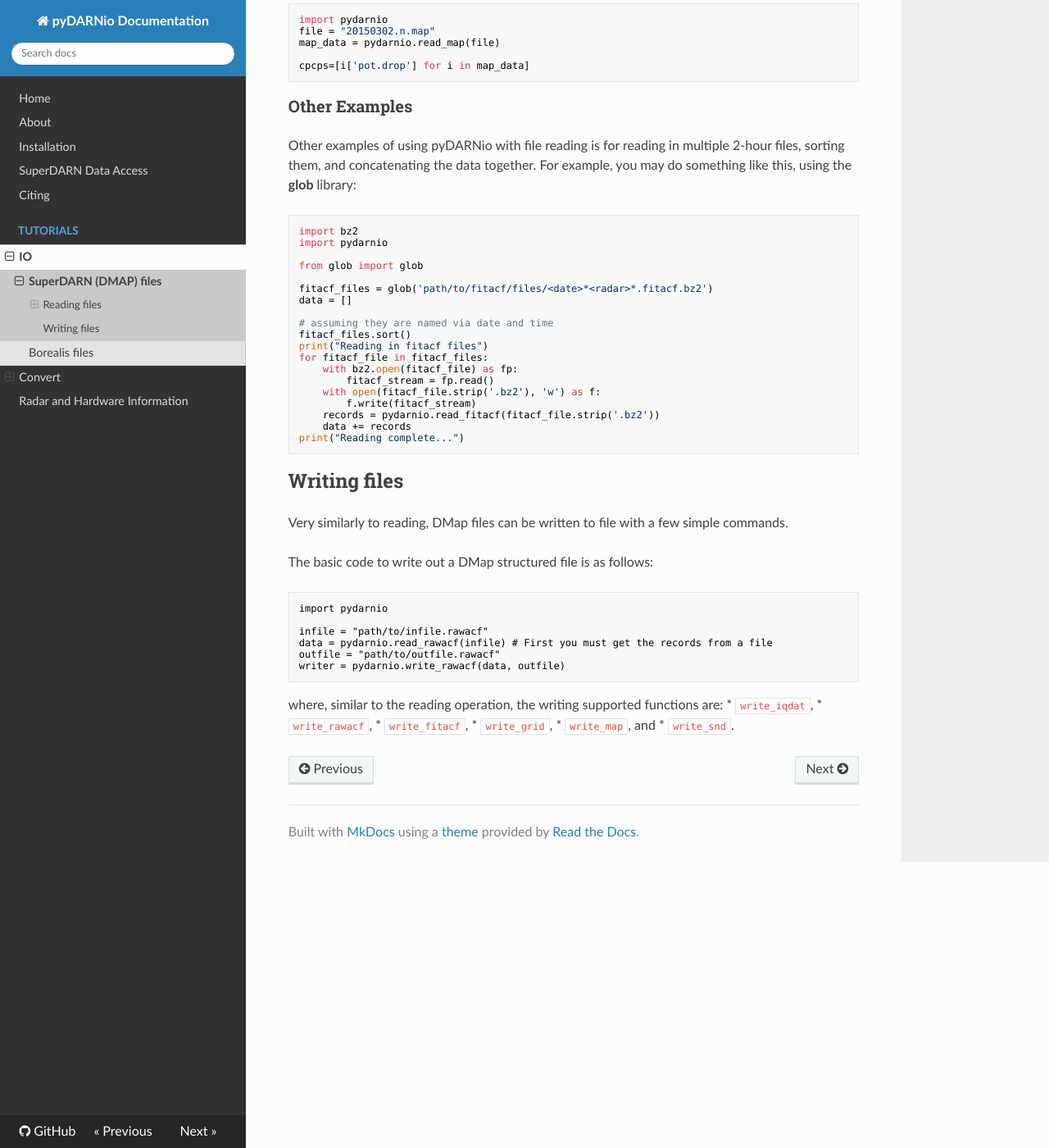
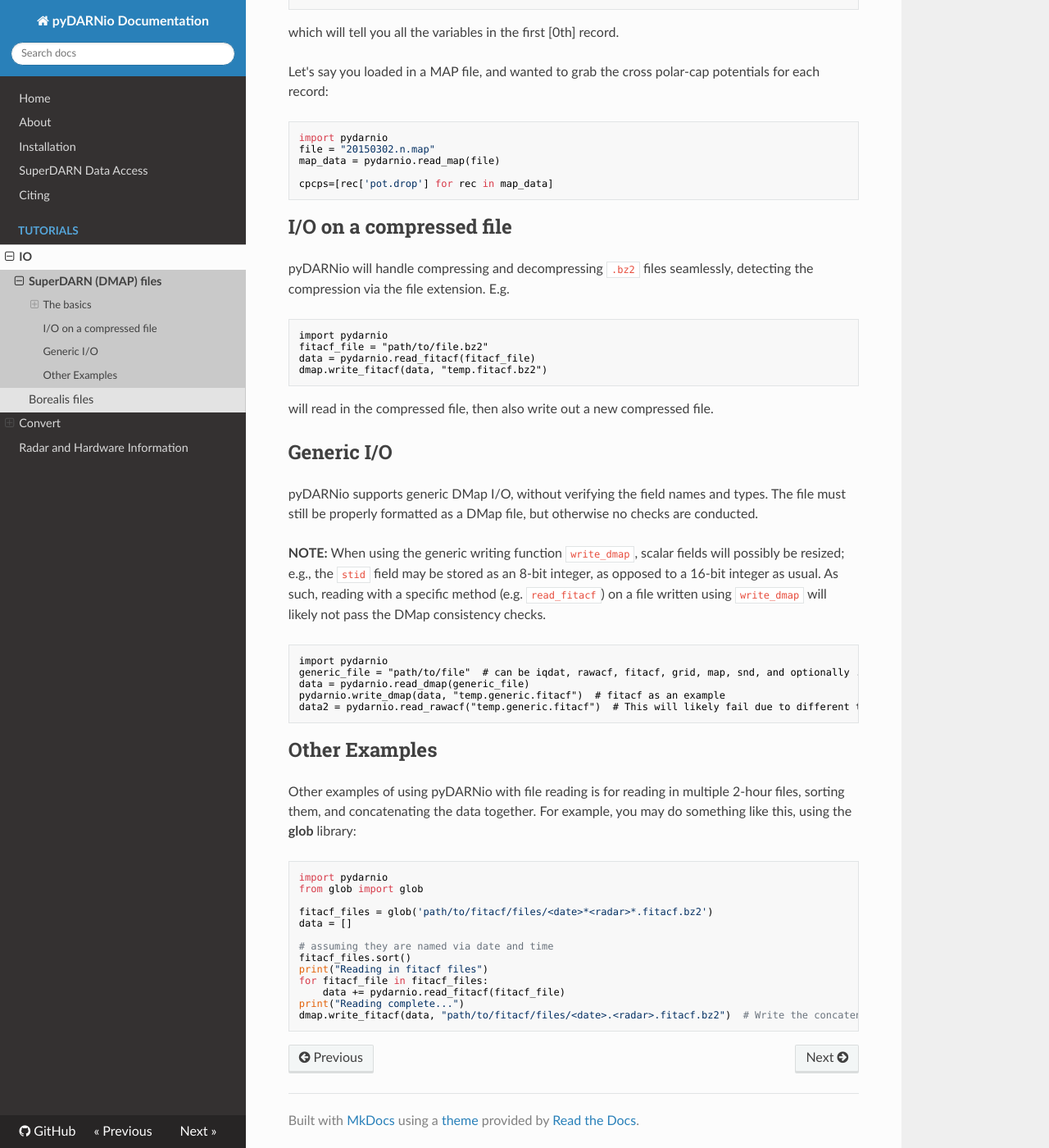
Before and after one commit to SuperDARN/pyDARNio, an MkDocs documentation site: the page built from docs/user/SDarn.md, in a window 1280 px wide and 1400 px high, scrolled down 1252 px. Shown: the whole window at 82% size. Built offline with MkDocs 1.6.1, drawn with Linux system fonts in a browser that asks for light colours; nearby versions of some CDN libraries; some of the changed text lies outside the part shown.

Commit message:
Updated docs and darn-dmap dependency version.

````diff
--- a/docs/user/SDarn.md
+++ b/docs/user/SDarn.md
@@ -13,39 +13,37 @@ Types of files used by SuperDARN which are usually accessed in DMap format are:
 
 This tutorial will focus on reading in DMap structured files using pyDARNio, including how to read compressed files and access common data fields.
 
-## Reading files
+## The basics
 
-The basic code to read in a DMap structured file is as follows:
+The basic code to read and write a DMap structured file is as follows:
 ```python3
 import pydarnio
 
 file = "path/to/rawacf_file"
 data = pydarnio.read_rawacf(file)
+outfile = "path/to/outfile.rawacf"
+pydarnio.write_rawacf(data, outfile)
 ```
-which puts the file contents into `data`. This will be a list of dictionaries, where each dictionary is a DMAP record.
-The supported reading functions are:
+which puts the file contents into `data`, then writes out to `"path/to/outfile.rawacf". `data` will be a list of dictionaries,
+where each dictionary is a DMAP record. The supported reading functions are:
+
 * `read_iqdat`,
 * `read_rawacf`,
 * `read_fitacf`,
 * `read_grid`,
-* `read_map`, and
-* `read_snd`.
+* `read_map`,
+* `read_snd`, and
+* `read_dmap`.
 
-### Reading a compressed file
+The supported writing functions are:
 
-To read a compressed file like **bz2** (commonly used for SuperDARN data products), you will need to use [bz2 library](https://docs.python.org/3/library/bz2.html).
-```python3
-import bz2
-import pydarnio
-
-fitacf_file = "path/to/file.bz2"
-decompressed_file = "path/to/file"
-with bz2.open(fitacf_file) as fp:
-    fitacf_stream = fp.read()
-with open(decompressed_file, 'w') as f:
-    f.write(fitacf_stream)
-data = pydarnio.read_fitacf(decompressed_file)
-```
+* `write_iqdat`,
+* `write_rawacf`,
+* `write_fitacf`,
+* `write_grid`,
+* `write_map`,
+* `write_snd`, and
+* `write_dmap`.
 
 ### Accessing data fields
 To see the names of the variables you've loaded in and now have access to, try using the `keys()` method:
@@ -60,17 +58,42 @@ import pydarnio
 file = "20150302.n.map"
 map_data = pydarnio.read_map(file)
 
-cpcps=[i['pot.drop'] for i in map_data]
+cpcps=[rec['pot.drop'] for rec in map_data]
 ```
-### Other Examples
+
+## I/O on a compressed file
+
+pyDARNio will handle compressing and decompressing `.bz2` files seamlessly, detecting the compression via the file extension. E.g.
+```python3
+import pydarnio
+fitacf_file = "path/to/file.bz2"
+data = pydarnio.read_fitacf(fitacf_file)
+dmap.write_fitacf(data, "temp.fitacf.bz2")
+```
+will read in the compressed file, then also write out a new compressed file.
+
+## Generic I/O
+pyDARNio supports generic DMap I/O, without verifying the field names and types. The file must still
+be properly formatted as a DMap file, but otherwise no checks are conducted.
+
+**NOTE:** When using the generic writing function `write_dmap`, scalar fields will possibly be resized; e.g., the `stid`
+field may be stored as an 8-bit integer, as opposed to a 16-bit integer as usual. As such, reading with a specific method
+(e.g. `read_fitacf`) on a file written using `write_dmap` will likely not pass the DMap consistency checks.
+```python3
+import pydarnio
+generic_file = "path/to/file"  # can be iqdat, rawacf, fitacf, grid, map, snd, and optionally .bz2 compressed
+data = pydarnio.read_dmap(generic_file)
+pydarnio.write_dmap(data, "temp.generic.fitacf")  # fitacf as an example
+data2 = pydarnio.read_rawacf("temp.generic.fitacf")  # This will likely fail due to different types for scalar fields
+```
+
+## Other Examples
 
 Other examples of using pyDARNio with file reading is for reading in multiple 2-hour files, sorting them, and concatenating the data together.
 For example, you may do something like this, using the **glob** library:
 
 ```python
-import bz2
 import pydarnio
-
 from glob import glob
 
 fitacf_files = glob('path/to/fitacf/files/<date>*<radar>*.fitacf.bz2')
@@ -80,33 +103,7 @@ data = []
 fitacf_files.sort()
 print("Reading in fitacf files")
 for fitacf_file in fitacf_files:
-    with bz2.open(fitacf_file) as fp:
-        fitacf_stream = fp.read()
-    with open(fitacf_file.strip('.bz2'), 'w') as f:
-        f.write(fitacf_stream)
-    records = pydarnio.read_fitacf(fitacf_file.strip('.bz2'))
-    data += records
+    data += pydarnio.read_fitacf(fitacf_file)
 print("Reading complete...")
+dmap.write_fitacf(data, "path/to/fitacf/files/<date>.<radar>.fitacf.bz2")  # Write the concatenated data together
 ```
-
-## Writing files
-
-Very similarly to reading, DMap files can be written to file with a few simple commands.
-
-The basic code to write out a DMap structured file is as follows:
-```python3
-import pydarnio
-
-infile = "path/to/infile.rawacf"
-data = pydarnio.read_rawacf(infile) # First you must get the records from a file
-outfile = "path/to/outfile.rawacf"
-writer = pydarnio.write_rawacf(data, outfile)
-```
-
-where, similar to the reading operation, the writing supported functions are:
-* `write_iqdat`,
-* `write_rawacf`,
-* `write_fitacf`,
-* `write_grid`,
-* `write_map`, and
-* `write_snd`.
--- a/setup.cfg
+++ b/setup.cfg
@@ -18,7 +18,7 @@ include_package_data = True
 install_requires =
     numpy<2
     h5py>=3.11.0
-    darn-dmap>=0.1.3
+    darn-dmap>=0.1.4
 
 [options.packages.find]
 exclude =
````
Also changed, not shown: README.md (+6 -18 lines), docs/index.md (+3 -5 lines).
